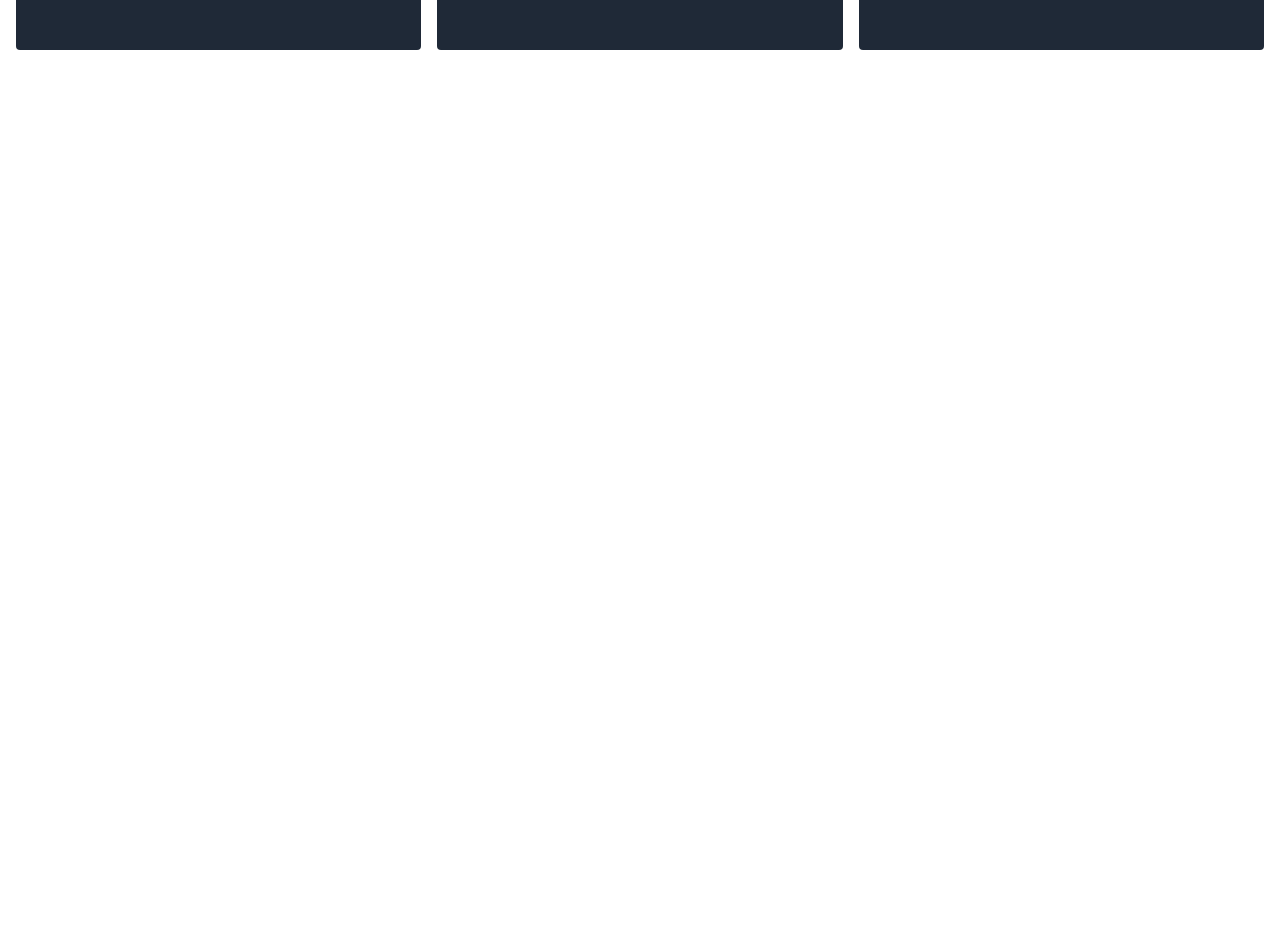
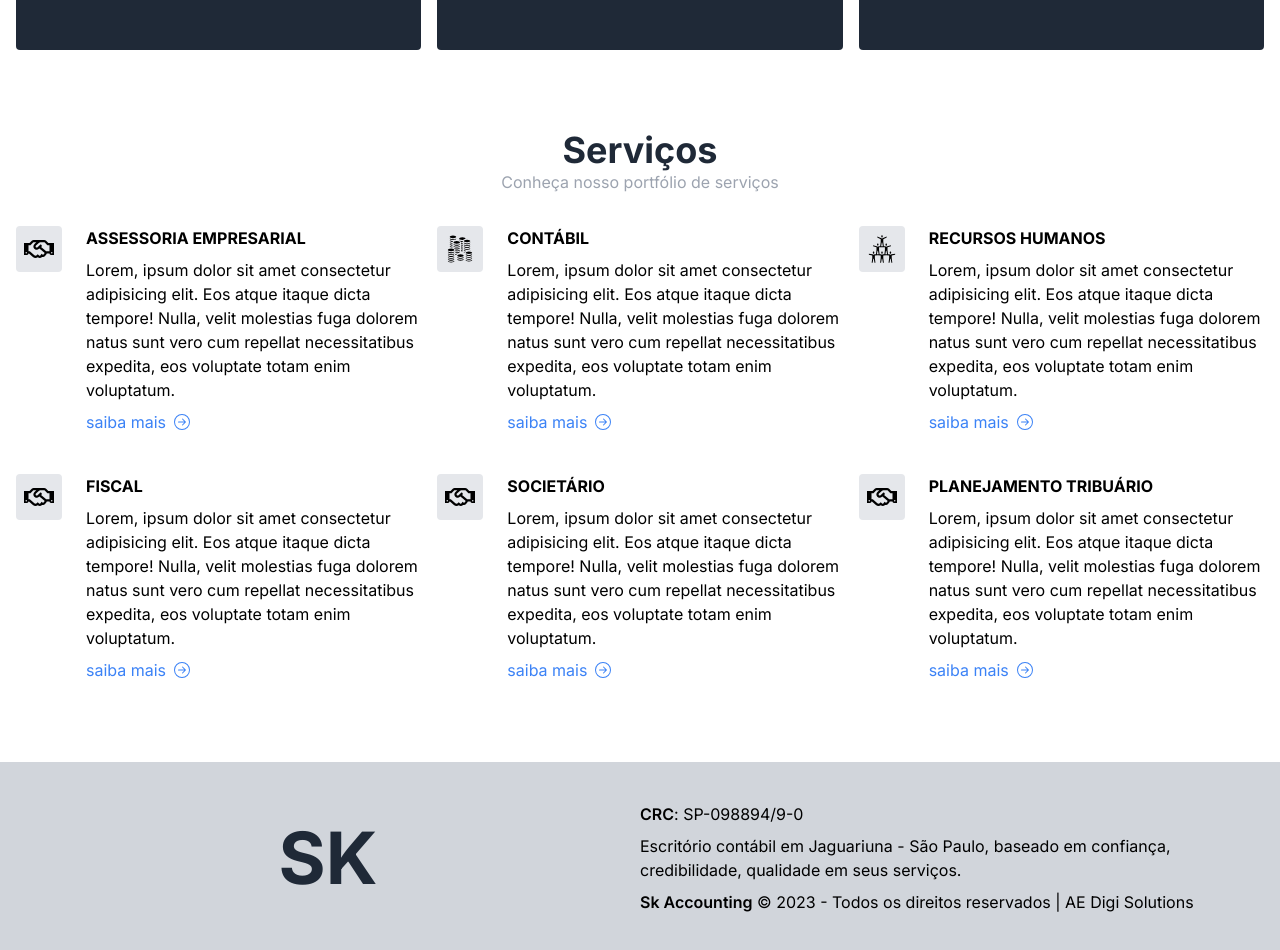
Before and after one commit to andrelucasmartins/sk-accounting, a Next.js app: page / in a window 1280 px wide. Shown: the part 880-1830 px from the top of the page. Before the commit the page ends 1010 px from the top, so only its background shows below. Built offline with nearby package versions, Linux system fonts and the light colour scheme.

Commit message:
feat Footer, Sevices

```diff
--- /dev/null
+++ b/src/app/components/footer/index.tsx
@@ -0,0 +1,32 @@
+interface FooterProps {}
+
+export const Footer = (props: FooterProps) => {
+  return (
+    <footer className="footer bg-gray-300 w-full mx-0">
+      <div className="w-full max-w-7xl mx-auto px-4 py-10">
+        <div className="flex justify-between flex-col md:flex-row lg:flex-row items-center">
+          <div
+            className="col-span-2
+           w-full  flex justify-center items-center text-center "
+          >
+            <h1 className="text-gray-800 font-bold text-7xl">SK</h1>
+          </div>
+          <div className="col-span-11 w-full space-y-2">
+            <span>
+              <span className="font-semibold">CRC</span>: SP-098894/9-0
+            </span>
+            <p>
+              Escritório contábil em Jaguariuna - São Paulo, baseado em
+              confiança, credibilidade, qualidade em seus serviços.{" "}
+            </p>
+            <p>
+              <span className="font-semibold">Sk Accounting</span> ©{" "}
+              {new Date().getFullYear()} - Todos os direitos reservados | AE
+              Digi Solutions
+            </p>
+          </div>
+        </div>
+      </div>
+    </footer>
+  );
+};
--- a/src/app/components/header/index.tsx
+++ b/src/app/components/header/index.tsx
@@ -5,7 +5,7 @@ interface HeaderProps {}
 
 export const Header = (props: HeaderProps) => {
   return (
-    <section className="header">
+    <section className="header lg:flex-wrap-reverse  md:flex-wrap-reverse lg:flex-none md:flex-none sm:flex-none ">
       <NavInfo />
       <Navbar />
     </section>
--- a/src/app/components/header/navbar.tsx
+++ b/src/app/components/header/navbar.tsx
@@ -7,7 +7,7 @@ export const Navbar = (props: NavbarProps) => {
     <div className="h-30 w-full bg-white">
       <div className="w-full max-w-7xl lg:mx-auto md:px-4 px-2">
         <nav className="w-full flex justify-between items-center flex-wrap py-1 text-gray-500 uppercase text-xs">
-          <h1 className="text-6xl">SK</h1>
+          <h1 className="text-6xl font-bold text-gray-800">SK</h1>
           <ul className="flex justify-between items-center gap-4 flex-wrap">
             <li>
               <a className=" hover:text-gray-700 active:text-gray-800" href="/">
--- a/src/app/components/hero/index.tsx
+++ b/src/app/components/hero/index.tsx
@@ -13,12 +13,12 @@ export const Hero = (props: HeroProps) => {
       />
       <div className="w-full max-w-7xl  text-gray-950 relative lg:mx-auto md:px-4 px-2">
         <div className="py-20 space-y-4">
-          <h1 className="text-4xl font-bold ">
+          <h1 className="text-4xl font-bold select-none">
             Focamos em oferecer <br />
             profissionalismo em competência!
           </h1>
-          <p className="max-w-[650px]">
-            A <span className="font-semibold">SK Accounting</span> oferecer ao
+          <p className="max-w-[650px] select-none">
+            A <span className="font-semibold ">SK Accounting</span> oferecer ao
             cliente um atendimento diferenciado e especifico para cada segmento
             de negocio, com uma equipe de profissionais capacitados e
             experientes, sempre estruturado sobre os pilares do negócio,
--- /dev/null
+++ b/src/app/components/services/index.tsx
@@ -0,0 +1,152 @@
+"use client";
+
+interface ServicesProps {}
+
+import { BsArrowRightCircle } from "react-icons/bs";
+import { FaRegHandshake } from "react-icons/fa";
+import { GiCoins, GiHumanPyramid } from "react-icons/gi";
+
+export const Services = (props: ServicesProps) => {
+  return (
+    <div className="h-30 w-full bg-transparent mb-20">
+      <div className="w-full max-w-7xl lg:mx-auto md:px-4 px-2">
+        <div className="text-center mb-8">
+          <h1 className="text-4xl font-bold text-gray-800">Serviços</h1>
+          <p className="text-gray-400">Conheça nosso portfólio de serviços</p>
+        </div>
+        <div className="grid grid-cols-1 md:grid-cols-2 lg:grid-cols-3  gap-4 gap-y-10 mx-2 md:mx-0">
+          <div className=" rounded flex flex-row gap-6 justify-start items-start">
+            <div className="bg-gray-200 flex justify-center items-center p-2 rounded">
+              <FaRegHandshake size={30} />
+            </div>
+            <div className="space-y-2">
+              <h1 className="uppercase text-md font-bold">
+                Assessoria Empresarial
+              </h1>
+              <p>
+                Lorem, ipsum dolor sit amet consectetur adipisicing elit. Eos
+                atque itaque dicta tempore! Nulla, velit molestias fuga dolorem
+                natus sunt vero cum repellat necessitatibus expedita, eos
+                voluptate totam enim voluptatum.
+              </p>
+              <a
+                href="http://google.com"
+                className="text-blue-500 inline-flex gap-2 items-center
+              "
+              >
+                saiba mais <BsArrowRightCircle />
+              </a>
+            </div>
+          </div>
+          <div className=" rounded flex flex-row gap-6 justify-start items-start">
+            <div className="bg-gray-200 flex justify-center items-center p-2 rounded">
+              <GiCoins size={30} />
+            </div>
+            <div className="space-y-2">
+              <h1 className="uppercase text-md font-bold">Contábil</h1>
+              <p>
+                Lorem, ipsum dolor sit amet consectetur adipisicing elit. Eos
+                atque itaque dicta tempore! Nulla, velit molestias fuga dolorem
+                natus sunt vero cum repellat necessitatibus expedita, eos
+                voluptate totam enim voluptatum.
+              </p>
+              <a
+                href="http://google.com"
+                className="text-blue-500 inline-flex gap-2 items-center
+              "
+              >
+                saiba mais <BsArrowRightCircle />
+              </a>
+            </div>
+          </div>
+          <div className=" rounded flex flex-row gap-6 justify-start items-start">
+            <div className="bg-gray-200 flex justify-center items-center p-2 rounded">
+              <GiHumanPyramid size={30} />
+            </div>
+            <div className="space-y-2">
+              <h1 className="uppercase text-md font-bold">Recursos Humanos</h1>
+              <p>
+                Lorem, ipsum dolor sit amet consectetur adipisicing elit. Eos
+                atque itaque dicta tempore! Nulla, velit molestias fuga dolorem
+                natus sunt vero cum repellat necessitatibus expedita, eos
+                voluptate totam enim voluptatum.
+              </p>
+              <a
+                href="http://google.com"
+                className="text-blue-500 inline-flex gap-2 items-center
+              "
+              >
+                saiba mais <BsArrowRightCircle />
+              </a>
+            </div>
+          </div>
+          <div className=" rounded flex flex-row gap-6 justify-start items-start">
+            <div className="bg-gray-200 flex justify-center items-center p-2 rounded">
+              <FaRegHandshake size={30} />
+            </div>
+            <div className="space-y-2">
+              <h1 className="uppercase text-md font-bold">Fiscal</h1>
+              <p>
+                Lorem, ipsum dolor sit amet consectetur adipisicing elit. Eos
+                atque itaque dicta tempore! Nulla, velit molestias fuga dolorem
+                natus sunt vero cum repellat necessitatibus expedita, eos
+                voluptate totam enim voluptatum.
+              </p>
+              <a
+                href="http://google.com"
+                className="text-blue-500 inline-flex gap-2 items-center
+              "
+              >
+                saiba mais <BsArrowRightCircle />
+              </a>
+            </div>
+          </div>
+          <div className=" rounded flex flex-row gap-6 justify-start items-start">
+            <div className="bg-gray-200 flex justify-center items-center p-2 rounded">
+              <FaRegHandshake size={30} />
+            </div>
+            <div className="space-y-2">
+              <h1 className="uppercase text-md font-bold">Societário</h1>
+              <p>
+                Lorem, ipsum dolor sit amet consectetur adipisicing elit. Eos
+                atque itaque dicta tempore! Nulla, velit molestias fuga dolorem
+                natus sunt vero cum repellat necessitatibus expedita, eos
+                voluptate totam enim voluptatum.
+              </p>
+              <a
+                href="http://google.com"
+                className="text-blue-500 inline-flex gap-2 items-center
+              "
+              >
+                saiba mais <BsArrowRightCircle />
+              </a>
+            </div>
+          </div>
+          <div className=" rounded flex flex-row gap-6 justify-start items-start">
+            <div className="bg-gray-200 flex justify-center items-center p-2 rounded">
+              <FaRegHandshake size={30} />
+            </div>
+            <div className="space-y-2">
+              <h1 className="uppercase text-md font-bold">
+                Planejamento Tribuário
+              </h1>
+              <p>
+                Lorem, ipsum dolor sit amet consectetur adipisicing elit. Eos
+                atque itaque dicta tempore! Nulla, velit molestias fuga dolorem
+                natus sunt vero cum repellat necessitatibus expedita, eos
+                voluptate totam enim voluptatum.
+              </p>
+              <a
+                href="http://google.com"
+                className="text-blue-500 inline-flex gap-2 items-center
+              "
+              >
+                saiba mais <BsArrowRightCircle />
+              </a>
+            </div>
+          </div>
+        </div>
+      </div>
+    </div>
+  );
+};
--- a/src/app/layout.tsx
+++ b/src/app/layout.tsx
@@ -1,5 +1,6 @@
 import type { Metadata } from "next";
 import { Inter } from "next/font/google";
+import { Footer } from "./components/footer";
 import { Header } from "./components/header";
 import "./globals.css";
 
@@ -21,6 +22,7 @@ export default function RootLayout({
       <body className={inter.className}>
         <Header />
         {children}
+        <Footer />
       </body>
     </html>
   );
--- a/src/app/page.tsx
+++ b/src/app/page.tsx
@@ -1,4 +1,5 @@
 import { Hero } from "./components/hero";
+import { Services } from "./components/services";
 import { VisionBusiness } from "./components/vision-business";
 
 export default function Home() {
@@ -6,6 +7,7 @@ export default function Home() {
     <main className="flex min-h-screen flex-col">
       <Hero />
       <VisionBusiness />
+      <Services />
     </main>
   );
 }
```
